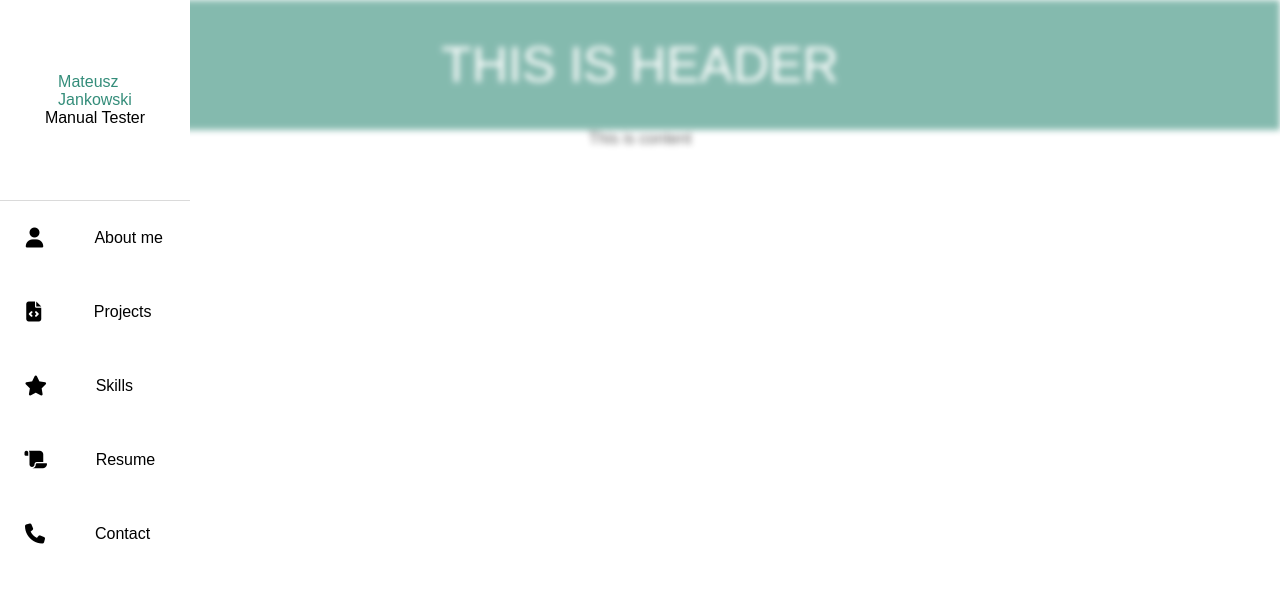
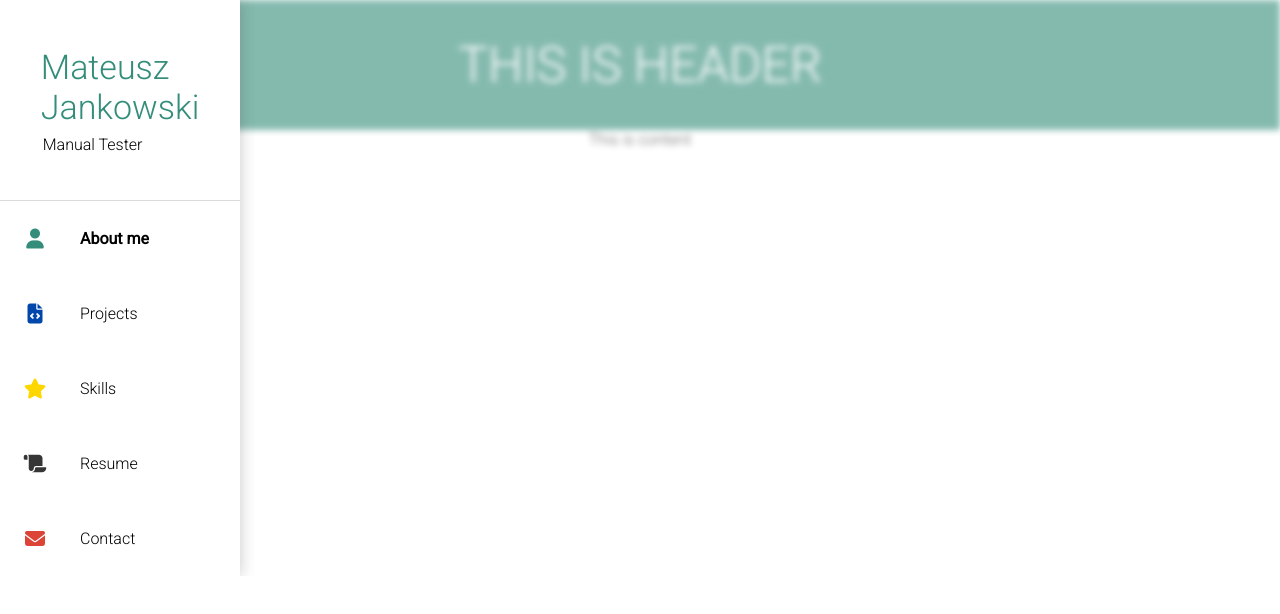
Before and after one commit to SeaaRaider/portfolio_website, a plain HTML site: page index.html in a window 1280 px wide. Drawn offline with Linux system fonts and the light colour scheme.

Commit message:
style: changed left navbar style
Icons are now aligned properly. Added google fonts link with Roboto font and set it as pages main font. Added proper text formating and colours.

```diff
--- a/index.css
+++ b/index.css
@@ -1,12 +1,17 @@
 :root
 {
-    --green: #348d7a;
+    --light-green: #348d7a;
+    --golden: #ffd700;
+    --strong-gray: #363636;
+    --strong-blue: #0047ab;
+    --gmail-red: #db4437;
 }
 
 body
 {
     margin: 0;
-    font-family: 'Poppins', sans-serif;
+    font-family: 'Roboto', sans-serif;
+    font-weight: 300;
 }
 
 .page
@@ -25,9 +30,15 @@ body
     transition: width 0.3s;
 }
 
+.shadow-element
+{
+    box-shadow: 0 0 15px 0 rgba(70, 70, 70, 0.3);
+    clip-path: inset(0 -15px 0 0);
+}
+
 .left-navbar-wrap:hover
 {
-    width: 190px;
+    width: 240px;
     overflow: visible;
 }
 
@@ -57,11 +68,13 @@ body
     flex-direction: column;
     justify-content: center;
     align-items: center;
+    align-content: center;
 }
 
 .credentials-name
 {
-    color: var(--green);
+    font-size: 34px;
+    color: var(--light-green);
     visibility: hidden;
     opacity: 0;
     transition: opacity 0.4s ease-in;
@@ -69,6 +82,8 @@ body
 
 .credentials-info
 {
+    margin: 8px 0 0 2px;
+    font-size: 16px;
     color: black;
     visibility: hidden;
     opacity: 0;
@@ -77,7 +92,6 @@ body
 
 nav
 {
-    height: 100%;
     text-align: center;
 }
 
@@ -94,7 +108,7 @@ nav ol li
 
 nav ol li a
 {
-    width: 190px;
+    width: 240px;
     display: flex;
     align-items: center;
     justify-content: space-around;
@@ -106,20 +120,28 @@ nav ol li a:hover
 {
     background-image: linear-gradient(
         to right,
-        black 7px,
-        rgba(199, 199, 199, 0.2) 7px
+        var(--light-green) 7px,
+        rgba(210, 210, 210, 0.2) 7px
     );
 }
 
 nav ol li a i.nav-icon
 {
     font-size: 20px;
+    width: 22px;
+    flex-basis: 50px;
+}
+
+.chosen-page
+{
+    font-weight: 600;
 }
 
 nav ol li a p
 {
     width: 70px;
     text-align: left;
+    flex-basis: 150px;
 }
 
 .main-wrap
@@ -136,7 +158,7 @@ nav ol li a p
 {
     padding: 4.5vh;
     text-align: center;
-    background-color: var(--green);
+    background-color: var(--light-green);
     font-size: 50px;
     color: white;
 }
--- a/index.html
+++ b/index.html
@@ -8,28 +8,32 @@
     <link rel="stylesheet" href="index.css" type="text/css">
     <!--Font Awesome-->
     <link rel="stylesheet" href="https://cdnjs.cloudflare.com/ajax/libs/font-awesome/6.4.2/css/all.min.css">
-    <!---->
+    <!--Google fonts-->
+    <link rel="preconnect" href="https://fonts.googleapis.com">
+    <link rel="preconnect" href="https://fonts.gstatic.com" crossorigin>
+    <link href="https://fonts.googleapis.com/css2?family=Roboto:wght@100;300;400&display=swap" rel="stylesheet">
 </head>
 
 <body>
     <div class="page">
-        <div class="left-navbar-wrap">
+        <div class="left-navbar-wrap shadow-element">
             <div class="left-navbar-credentials">
                 <div class="credentials-name">
                     Mateusz <br>
                     Jankowski
+                    <div class="credentials-info">
+                        Manual Tester
+                    </div>
                 </div>
-                <div class="credentials-info">
-                    Manual Tester
-                </div>
+
             </div>
             <nav>
                 <ol>
-                    <li><a href="!"><i class="nav-icon fa-solid fa-user"></i><p>About me</p></a></li>
-                    <li><a href="!"><i class="nav-icon fa-solid fa-file-code"></i><p>Projects</p></a></li>
-                    <li><a href="!"><i class="nav-icon fa-solid fa-star"></i><p>Skills</p></a></li>
-                    <li><a href="!"><i class="nav-icon fa-solid fa-scroll"></i><p>Resume</p></a></li>
-                    <li><a href="!"><i class="nav-icon fa-solid fa-phone"></i><p>Contact</p></a></li>
+                    <li><a href="!"><i class="nav-icon fa-solid fa-user" style="color: var(--light-green);"></i><p class="chosen-page">About me</p></a></li>
+                    <li><a href="!"><i class="nav-icon fa-solid fa-file-code" style="color: var(--strong-blue);"></i><p>Projects</p></a></li>
+                    <li><a href="!"><i class="nav-icon fa-solid fa-star" style="color: var(--golden);"></i><p>Skills</p></a></li>
+                    <li><a href="!"><i class="nav-icon fa-solid fa-scroll" style="color: var(--strong-gray);"></i><p>Resume</p></a></li>
+                    <li><a href="!"><i class="nav-icon fa-solid fa-envelope" style="color: var(--gmail-red);"></i><p>Contact</p></a></li>
                 </ol>
             </nav>
         </div>
```
